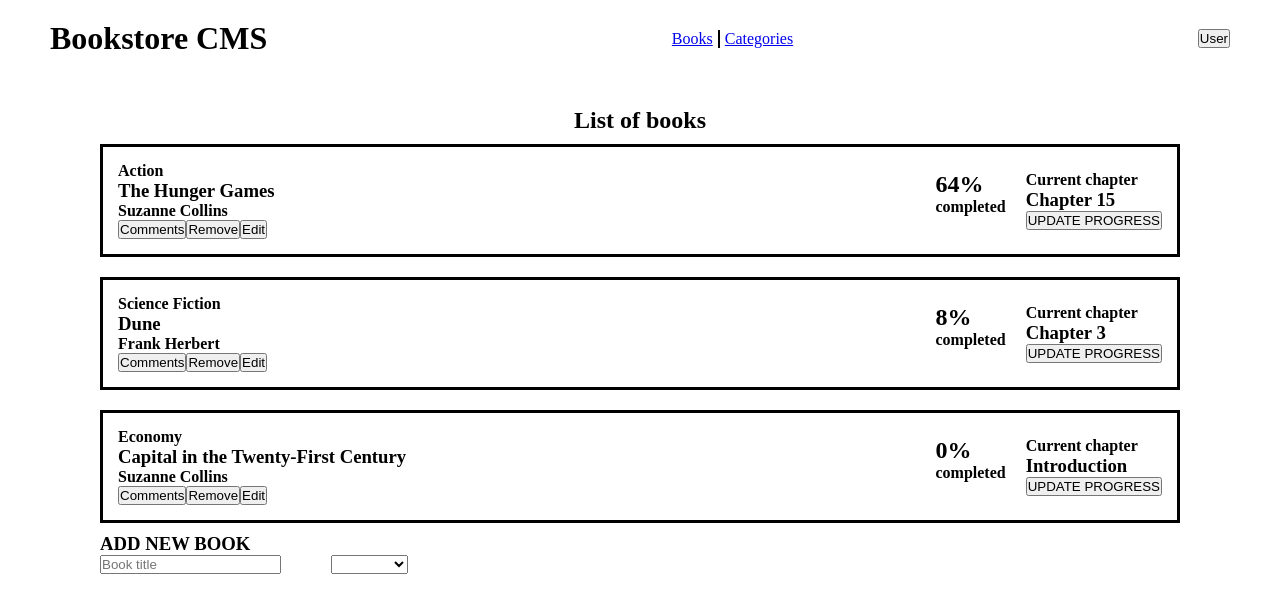
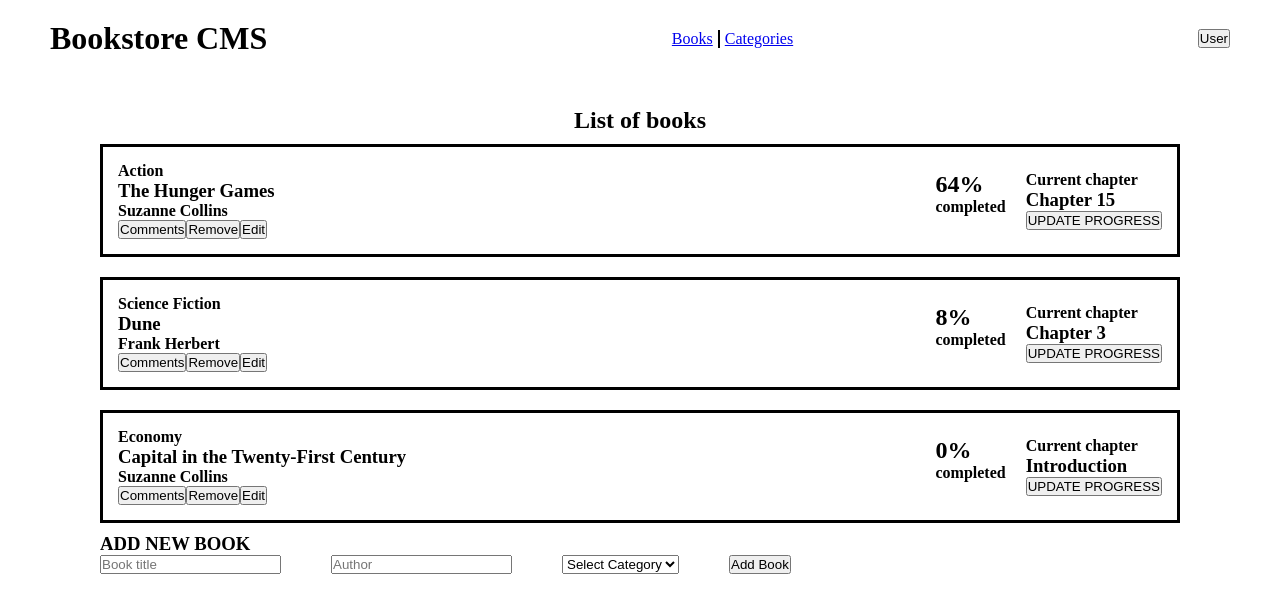
Before and after one commit to juanmanuelbyc/bookstore, a React (Create React App) app: page / in a window 1280 px wide. Shown: the top 612 px of the page. Built offline with nearby package versions, Linux system fonts and the light colour scheme.

Commit message:
add-new-functionality

```diff
--- a/src/App.js
+++ b/src/App.js
@@ -2,7 +2,6 @@ import React from 'react';
 import { Routes, Route, Link } from 'react-router-dom';
 import Categories from './components/categories';
 import Books from './components/books';
-import store from './redux/configureStore';
 
 function App() {
   return (
--- a/src/components/addNewForm.js
+++ b/src/components/addNewForm.js
@@ -1,14 +1,46 @@
-import React from 'react';
+import React, { useState } from 'react';
+import { addBook } from '../redux/books/books';
+import store from '../redux/configureStore';
 
 function AddNewForm() {
+  const [newBookInfo, SetNewBookInfo] = useState({
+    title: '',
+    author: '',
+  });
+
+  const handleChange = (e) => {
+    e.preventDefault();
+    SetNewBookInfo({
+      ...newBookInfo,
+      [e.target.name]: e.target.value,
+    });
+  };
+
+  const handleSubmit = (e) => {
+    e.preventDefault();
+    store.dispatch(addBook({
+      cathegory: 'Unknown',
+      title: newBookInfo.title,
+      author: newBookInfo.author,
+      progressPercentage: '0%',
+      currentChapter: 'Introduction',
+    }));
+    SetNewBookInfo({
+      title: '',
+      author: '',
+    });
+  };
+
   return (
     <div className="newBookFormContainer">
       <h3>ADD NEW BOOK</h3>
-      <form className="newBookForm">
-        <input className="newBookTitle" placeholder="Book title" />
-        <select className="newBooCategory" placeholder="Category">
-          <option value="" disabled>Category</option>
+      <form className="newBookForm" onSubmit={handleSubmit}>
+        <input className="newBookTitle" name="title" placeholder="Book title" required onChange={handleChange} value={newBookInfo.title} />
+        <input className="newBookAuthor" name="author" placeholder="Author" required onChange={handleChange} value={newBookInfo.author} />
+        <select className="newBooCategory" placeholder="Category" defaultValue="Category">
+          <option value="Category" hidden disabled>Select Category</option>
         </select>
+        <input type="submit" value="Add Book" />
       </form>
     </div>
   );
--- a/src/components/books.js
+++ b/src/components/books.js
@@ -1,9 +1,9 @@
+import { useSelector } from 'react-redux';
 import BooksContainer from './booksContainer';
 import AddNewForm from './addNewForm';
-import { useSelector } from 'react-redux';
 
 function Books() {
-  const mylist = useSelector(state => state.booksReducer);
+  const mylist = useSelector((state) => state.booksReducer);
   return (
     <div className="booksPageContainer">
       <BooksContainer list={mylist} />
```
